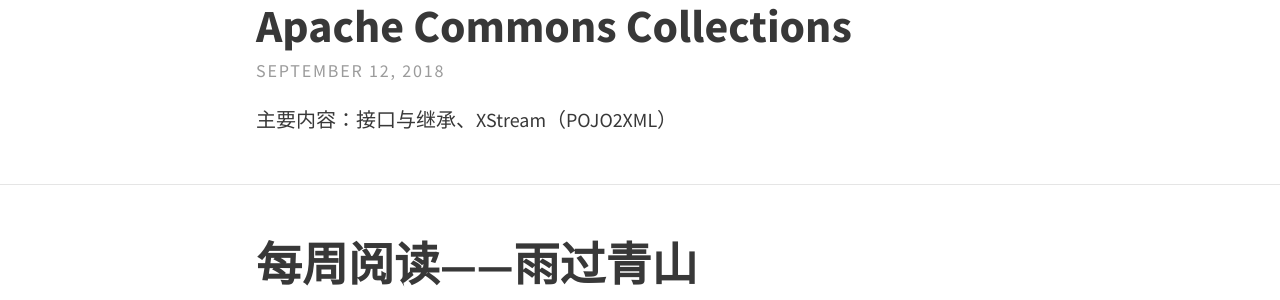
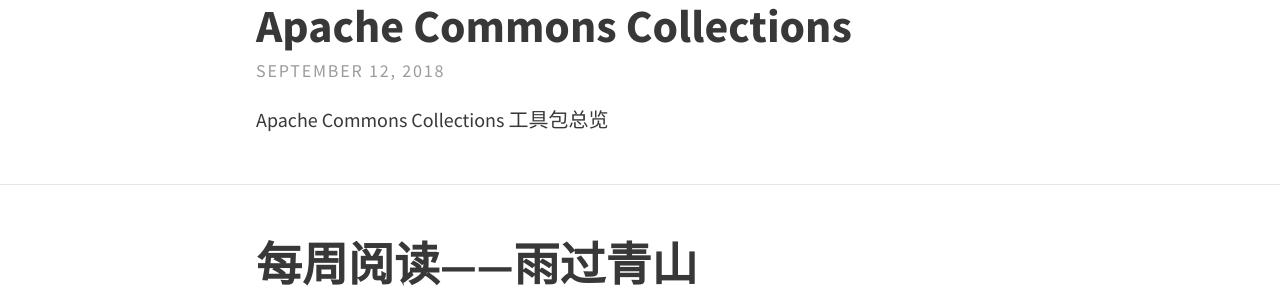
Before and after one commit to Air-s/blog, a Jekyll site: the page built from index.html, in a window 1280 px wide. Shown: the part 353-653 px from the top of the page. Built offline with Jekyll 4.4.1, drawn with Linux system fonts in a browser that asks for light colours; the list of posts is cut into pages by our own code; part of the change alters nothing that is shown.

Commit message:
collections

```diff
--- a/_posts/2018-9-12-Apache-Commons-Collections.md
+++ b/_posts/2018-9-12-Apache-Commons-Collections.md
@@ -4,6 +4,15 @@ title: Apache Commons Collections
 tags: [Apache Commons, Utils]
 excerpt_separator: <!--more-->
 ---
-主要内容：接口与继承、XStream（POJO2XML）
+Apache Commons Collections 工具包总览
 <!--more-->
-![test](assets/img/thumbnails/desk-messy.jpeg)
+## 概览
+![Apache Commons Collections 4.2 API](https://i.imgur.com/lmUDhvb.jpg)
+
+于是乎决定看一下 Apache Commons 工具包。原因基于一个常识：部分情况下自己编写的代码都已经有成熟的库实现。
+> Apache Commons 工具包官方网站：[Apache Commons](https://commons.apache.org/)
+
+学习顺序首先基于更新时间，其次是实用度。例如 Collections、IO、Lang 是必须要看的，其他工具包例如 Codec、FileUpload 等亦可作为知识补充。于是决定先决定学习 Collections 工具包。
+
+从 [Collections 4.2 API Overview](https://commons.apache.org/proper/commons-collections/javadocs/api-4.2/index.html)  中看到有 N 多 Package，查看其 Description 大致分为几类
+> This package contains implementations of the ... interfaces
```
